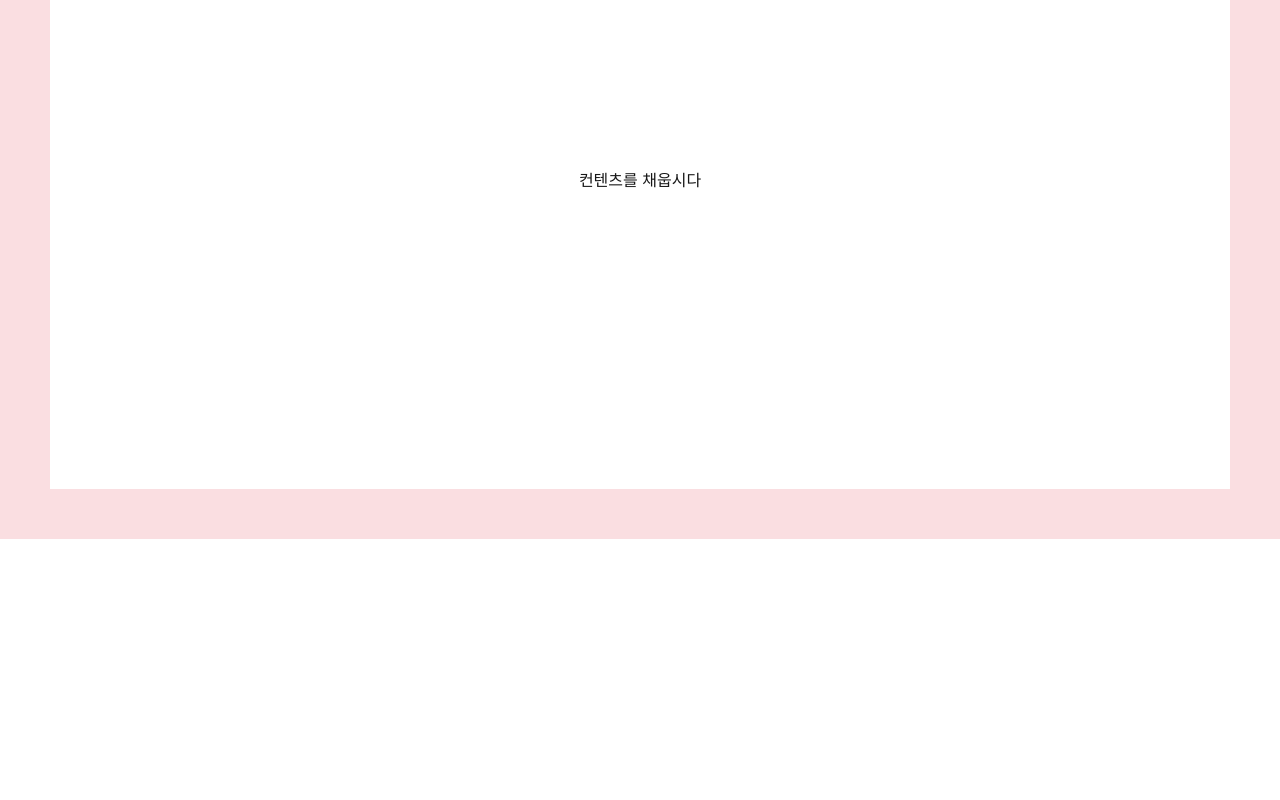
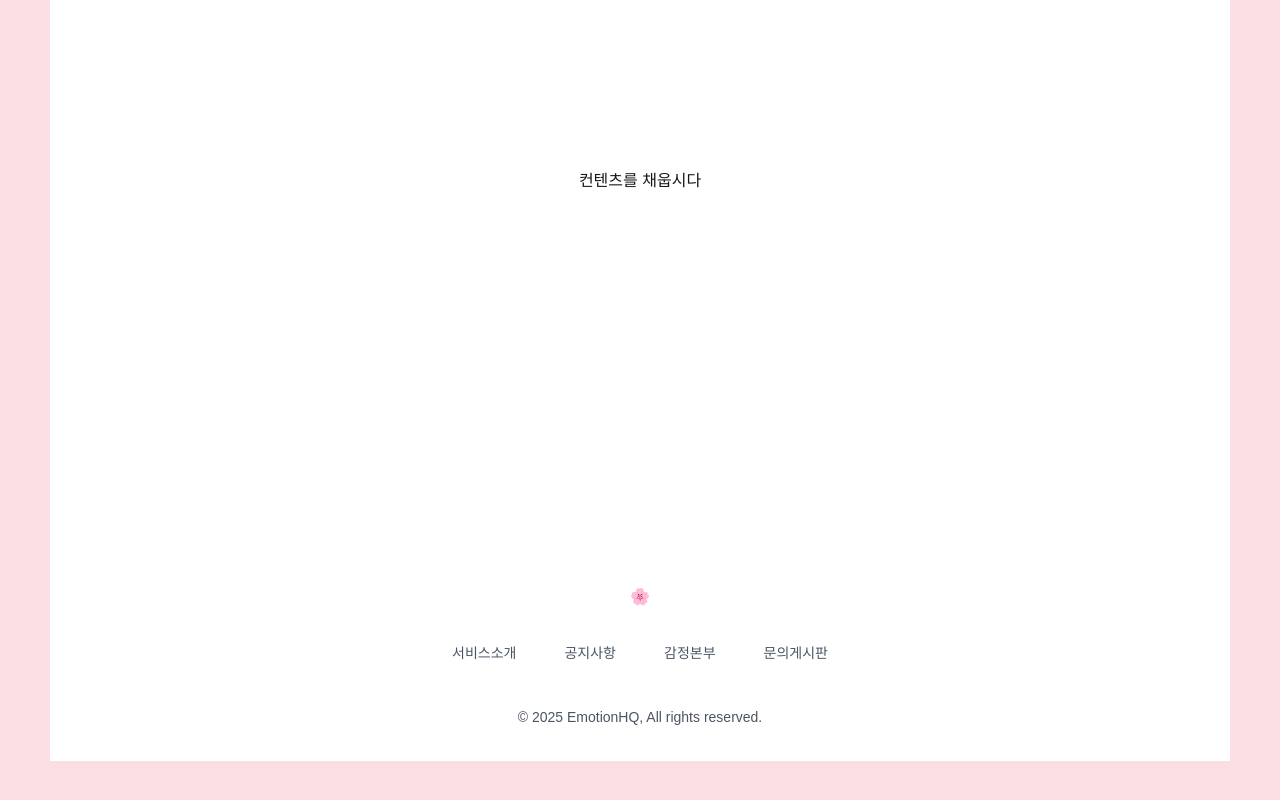
Before and after one commit to gjtjdwl/insideout-front, a Next.js app: page / in a window 1280 px wide. Shown: the part 1320-2120 px from the top of the page. Before the commit the page ends 1859 px from the top, so only its background shows below. Built offline with nearby package versions, Linux system fonts and the light colour scheme.

Commit message:
feat: footer 생성, header footer 테두리 안으로 위치 이동

```diff
--- /dev/null
+++ b/app/components/footer.tsx
@@ -0,0 +1,37 @@
+const navigation = {
+  main: [
+    { name: '서비스소개', href: '#' },
+    { name: '공지사항', href: '#' },
+    { name: '감정본부', href: '#' },
+    { name: '문의게시판', href: '#' },
+  ],
+};
+
+export default function Footer() {
+  return (
+    <div className="bg-customPink px-[50px] pb-[50px]">
+      <footer className="bg-white">
+        <div className="mx-auto max-w-7xl overflow-hidden px-6 pt-20 sm:pt-24 pb-8 lg:px-8">
+          <div className="text-center mb-[32px]">🌸</div>
+          <nav
+            aria-label="Footer"
+            className="-mb-6 flex flex-wrap justify-center gap-x-12 gap-y-3 text-sm/6"
+          >
+            {navigation.main.map((item) => (
+              <a
+                key={item.name}
+                href={item.href}
+                className="text-gray-600 hover:text-gray-900"
+              >
+                {item.name}
+              </a>
+            ))}
+          </nav>
+          <p className="mt-16 text-center text-sm/6 text-gray-600">
+            &copy; 2025 EmotionHQ, All rights reserved.
+          </p>
+        </div>
+      </footer>
+    </div>
+  );
+}
--- a/app/components/header.tsx
+++ b/app/components/header.tsx
@@ -1,9 +1,7 @@
 'use client';
 
-import { useState } from 'react';
-
 const navigation = [
-  { name: '서비스소개', href: '#' },
+  { name: '서비스소개', href: '#serviceInfo' },
   { name: '공지사항', href: '#' },
   { name: '감정본부', href: '#' },
   { name: '문의게시판', href: '#' },
@@ -11,6 +9,7 @@ const navigation = [
 
 export default function Header() {
   return (
+    <div className="bg-customPink px-[50px] pt-[50px]">
       <header className="bg-white z-50">
         <nav
           aria-label="Global"
@@ -54,5 +53,6 @@ export default function Header() {
         </nav>
         <hr />
       </header>
+    </div>
   );
 }
--- a/app/layout.tsx
+++ b/app/layout.tsx
@@ -1,8 +1,7 @@
 import type { Metadata } from 'next';
 import './globals.css';
-import Link from 'next/link';
-import Header from '@/app/components/header';
-
+import Header from './components/header';
+import Footer from './components/footer';
 export const metadata: Metadata = {
   title: 'Inside out',
   description: '인간에 지친 당신을 위한 심리 상담 플랫폼',
@@ -14,10 +13,11 @@ export default function RootLayout({
   children: React.ReactNode;
 }>) {
   return (
-    <html lang="ko">
+    <html className="scroll-smooth" lang="ko">
       <body>
         <Header />
         {children}
+        <Footer />
       </body>
     </html>
   );
--- a/app/page.tsx
+++ b/app/page.tsx
@@ -3,33 +3,36 @@ import { FaArrowRight } from 'react-icons/fa';
 
 export default function Home() {
   return (
-    <div className=' flex flex-col items-center min-h-screen bg-customPink p-[50px]'>
-      <div className='flex flex-col items-center bg-white w-[100%]'>
-        <img src="./mainLogo.png" className='w-54 h-32 mt-[200px]' alt="asdf" />
-        <div className='mb-[200px]'>
-          <span className='text-[24px] font-bold'>편안함과 행복을 드립니다</span>
+    <div className=" flex flex-col items-center min-h-screen bg-customPink px-[50px]">
+      <div className="flex flex-col items-center bg-white w-[100%]">
+        <img src="./mainLogo.png" className="w-54 h-32 mt-[200px]" alt="asdf" />
+        <div className="mb-[200px]">
+          <span className="text-[24px] font-bold">
+            편안함과 행복을 드립니다
+          </span>
         </div>
-        <div className='flex mb-[200px] w-100'>
-          <div className='flex items-center justify-center w-[200px] h-[70px] bg-customPink rounded-full text-[22px]'>
-            <button >로그인</button>
+        <div className="flex mb-[200px] w-100">
+          <div className="flex items-center justify-center w-[200px] h-[70px] bg-customPink rounded-full text-[22px]">
+            <button>로그인</button>
           </div>
-          <div  className='flex ml-20 items-center justify-center w-[200px] h-[70px] bg-white border border-[#D9D9D9] rounded-full text-[22px]'>
-            <div className='flex'>
-              <div className='ml-8'>
+          <div className="flex ml-20 items-center justify-center w-[200px] h-[70px] bg-white border border-[#D9D9D9] rounded-full text-[22px]">
+            <div className="flex">
+              <div className="ml-8">
                 <button>회원가입</button>
               </div>
-              <div className='bg-[#EDEDED] ml-5 rounded-full w-[35px] h-[35px] flex justify-center items-center'>
+              <div className="bg-[#EDEDED] ml-5 rounded-full w-[35px] h-[35px] flex justify-center items-center">
                 <FaArrowRight size={20} color="#5C5C5C" />
               </div>
             </div>
           </div>
         </div>
-        <div className='bg-customPink min-w-full h-80 mb-[200px]'>
+        <div
+          id="serviceInfo"
+          className="bg-customPink min-w-full h-80 mb-[200px]"
+        >
           어쩌구 저쩌구
         </div>
-        <div className='h-80'>
-          컨텐츠를 채웁시다
-        </div>
+        <div className="h-80">컨텐츠를 채웁시다</div>
       </div>
     </div>
   );
```
Lines whose indentation alone changed are shown as unchanged.
